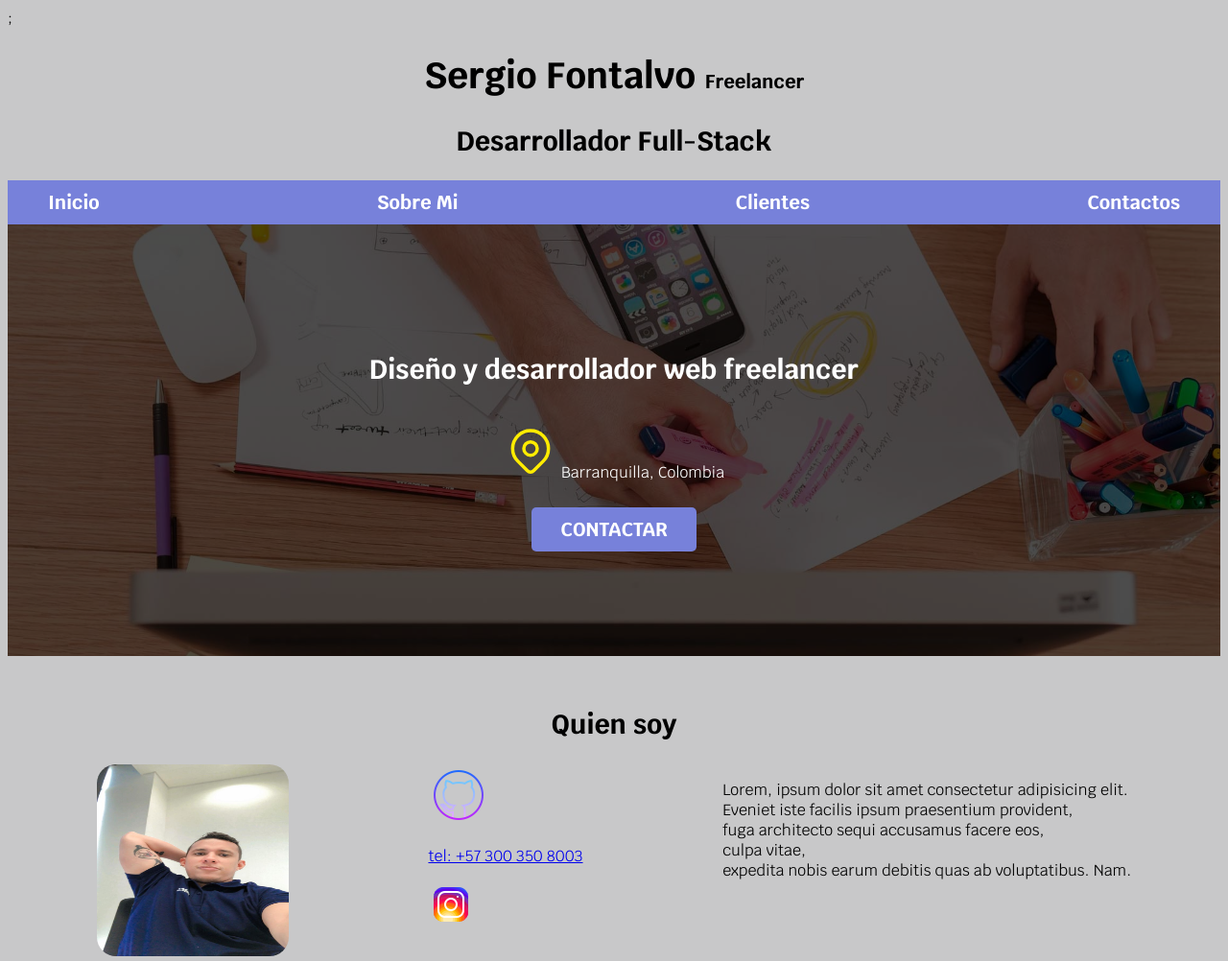
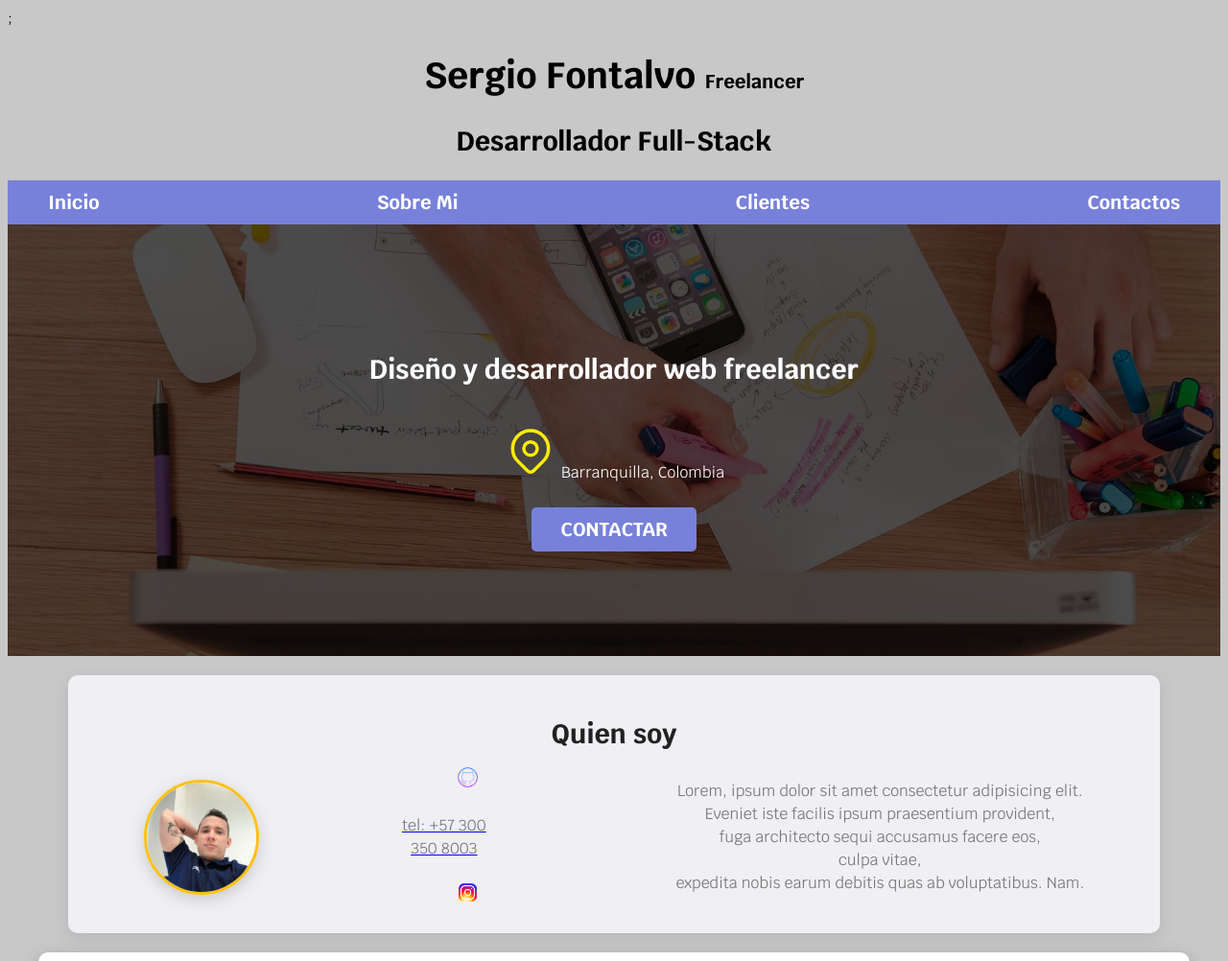
Before and after one commit to sfontalv19/paginafreelancer, a plain HTML site: page pagina/index.html in a window 1280 px wide. Shown: the top 1002 px of the page at 96% size. Drawn offline with Linux system fonts and the light colour scheme.

Commit message:
agregamos el quien soy

```diff
--- a/pagina/css/style.css
+++ b/pagina/css/style.css
@@ -326,7 +326,58 @@ text-align: center;
     height: 200px;
     border-radius: 20px;
 }
+.quien {
+    background-color: var(--grisclaro);
+    padding: 2rem;
+    border-radius: 1rem;
+    margin: 2rem auto;
+    max-width: 90%;
+    box-shadow: 0px 5px 15px rgba(112, 112, 112, 0.2);
+    text-align: center;
+}
 
+.quien h2 {
+    color: var(--oscuro);
+    font-size: 2.8rem;
+    margin-bottom: 1rem;
+}
+
+.bloque2 {
+    display: flex;
+    flex-direction: column;
+    align-items: center;
+    gap: 2rem;
+}
+
+@media (min-width: 768px) {
+    .bloque2 {
+        flex-direction: row;
+        justify-content: center;
+    }
+}
+
+.img-mia {
+    border-radius: 50%;
+    width: 12rem;
+    height: 12rem;
+    object-fit: cover;
+    border: 0.3rem solid var(--primario);
+    box-shadow: 0px 5px 15px rgba(112, 112, 112, 0.3);
+}
+
+.quien p {
+    color: var(--gris);
+    font-size: 1.6rem;
+    line-height: 1.5;
+    max-width: 70%;
+}
+
+.quien a img {
+    width: 2.5rem;
+    height: 2.5rem;
+    margin: 0.5rem;
+
+}
 .img-mia:hover{
     border-radius:50%;
     -webkit-border-radius:50%;
```
Also changed, not shown: pagina/index.html (+0 -1 lines).
